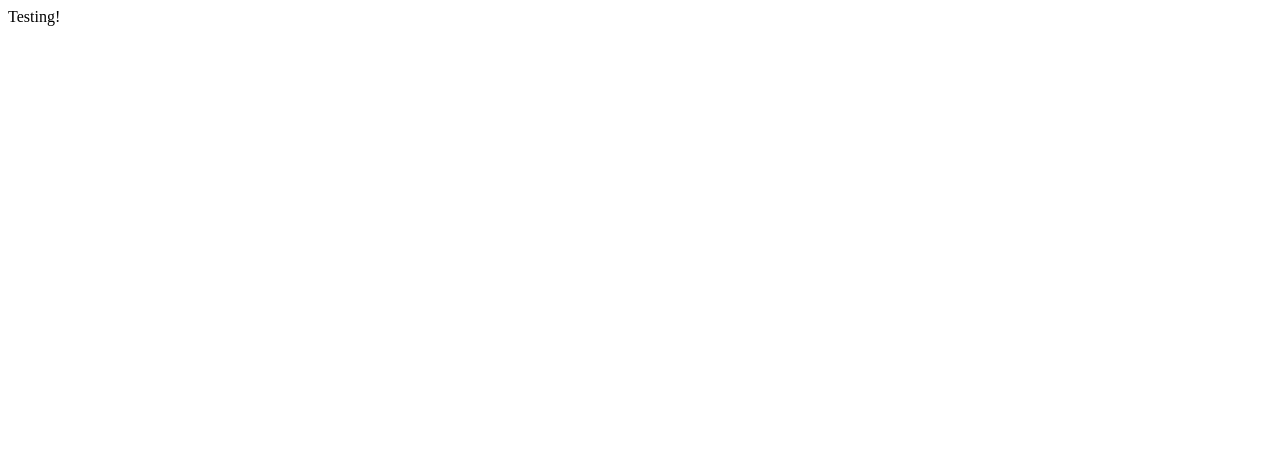
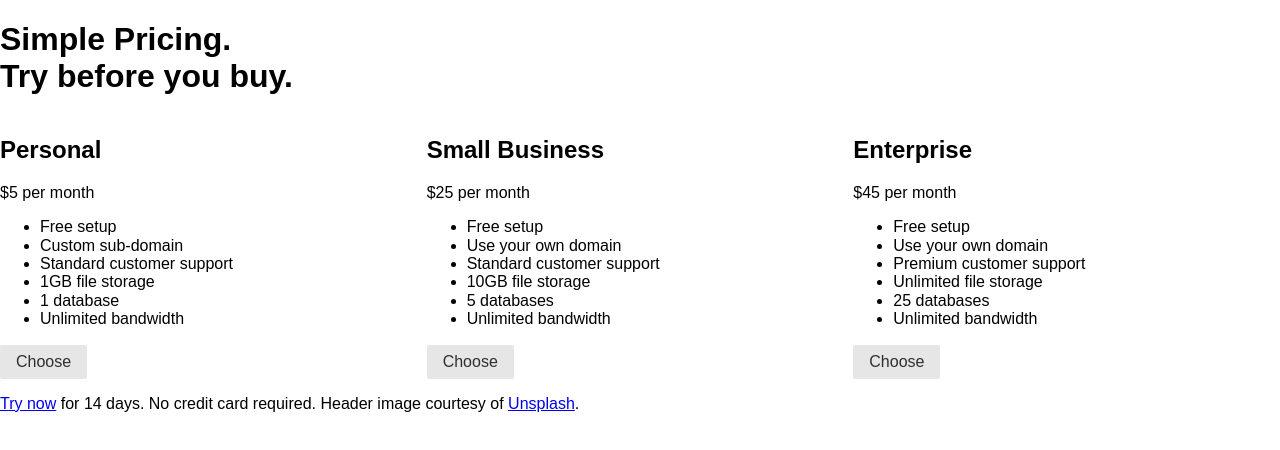
Before and after one commit to NampaYardsale/NampaYardsale.github.io, a plain HTML site: page index.html in a window 1280 px wide. Drawn offline with nearby package versions, Linux system fonts and the light colour scheme.

Commit message:
Update index.html

```diff
--- a/index.html
+++ b/index.html
@@ -1 +1,100 @@
-Testing!
+<!doctype html>
+<html lang="en">
+<head>
+    <meta charset="utf-8">
+    <meta name="viewport" content="width=device-width, initial-scale=1.0">
+    <title>Nampa Yardsale</title>
+    <link rel="stylesheet" href="https://unpkg.com/purecss@2.1.0/build/pure-min.css" integrity="sha384-yHIFVG6ClnONEA5yB5DJXfW2/KC173DIQrYoZMEtBvGzmf0PKiGyNEqe9N6BNDBH" crossorigin="anonymous">
+    <link rel="stylesheet" href="https://unpkg.com/purecss@2.1.0/build/grids-responsive-min.css">
+    <link rel="stylesheet" href="styles.css">
+</head>
+<body>
+
+<div class="banner">
+    <h1 class="banner-head">
+        Simple Pricing.<br>
+        Try before you buy.
+    </h1>
+</div>
+
+<div class="l-content">
+    <div class="pricing-tables pure-g">
+        <div class="pure-u-1 pure-u-md-1-3">
+            <div class="pricing-table pricing-table-free">
+                <div class="pricing-table-header">
+                    <h2>Personal</h2>
+
+                    <span class="pricing-table-price">
+                        $5 <span>per month</span>
+                    </span>
+                </div>
+
+                <ul class="pricing-table-list">
+                    <li>Free setup</li>
+                    <li>Custom sub-domain</li>
+                    <li>Standard customer support</li>
+                    <li>1GB file storage</li>
+                    <li>1 database</li>
+                    <li>Unlimited bandwidth</li>
+                </ul>
+
+                <button class="button-choose pure-button">Choose</button>
+            </div>
+        </div>
+
+        <div class="pure-u-1 pure-u-md-1-3">
+            <div class="pricing-table pricing-table-biz pricing-table-selected">
+                <div class="pricing-table-header">
+                    <h2>Small Business</h2>
+                    <span class="pricing-table-price">
+                        $25 <span>per month</span>
+                    </span>
+                </div>
+
+                <ul class="pricing-table-list">
+                    <li>Free setup</li>
+                    <li>Use your own domain</li>
+                    <li>Standard customer support</li>
+                    <li>10GB file storage</li>
+                    <li>5 databases</li>
+                    <li>Unlimited bandwidth</li>
+                </ul>
+
+                <button class="button-choose pure-button">Choose</button>
+            </div>
+        </div>
+
+        <div class="pure-u-1 pure-u-md-1-3">
+            <div class="pricing-table pricing-table-enterprise">
+                <div class="pricing-table-header">
+                    <h2>Enterprise</h2>
+
+                    <span class="pricing-table-price">
+                        $45 <span>per month</span>
+                    </span>
+                </div>
+
+                <ul class="pricing-table-list">
+                    <li>Free setup</li>
+                    <li>Use your own domain</li>
+                    <li>Premium customer support</li>
+                    <li>Unlimited file storage</li>
+                    <li>25 databases</li>
+                    <li>Unlimited bandwidth</li>
+                </ul>
+
+                <button class="button-choose pure-button">Choose</button>
+            </div>
+        </div>
+    </div> <!-- end pricing-tables -->
+
+</div> <!-- end l-content -->
+
+<div class="footer l-box">
+    <p>
+        <a href="#">Try now</a> for 14 days. No credit card required. Header image courtesy of <a href='http://unsplash.com/'>Unsplash</a>.
+    </p>
+</div>
+
+</body>
+</html>
```
